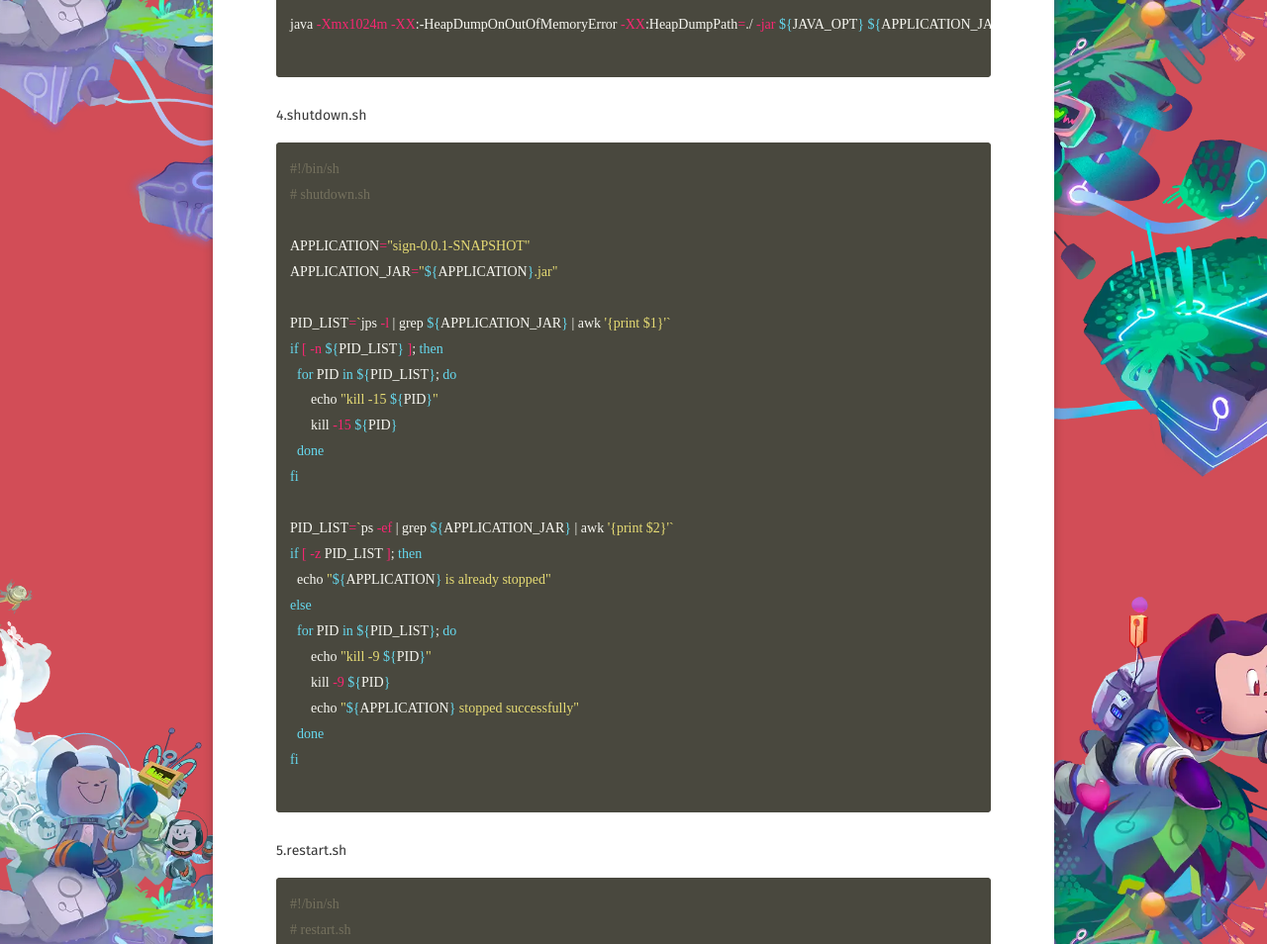
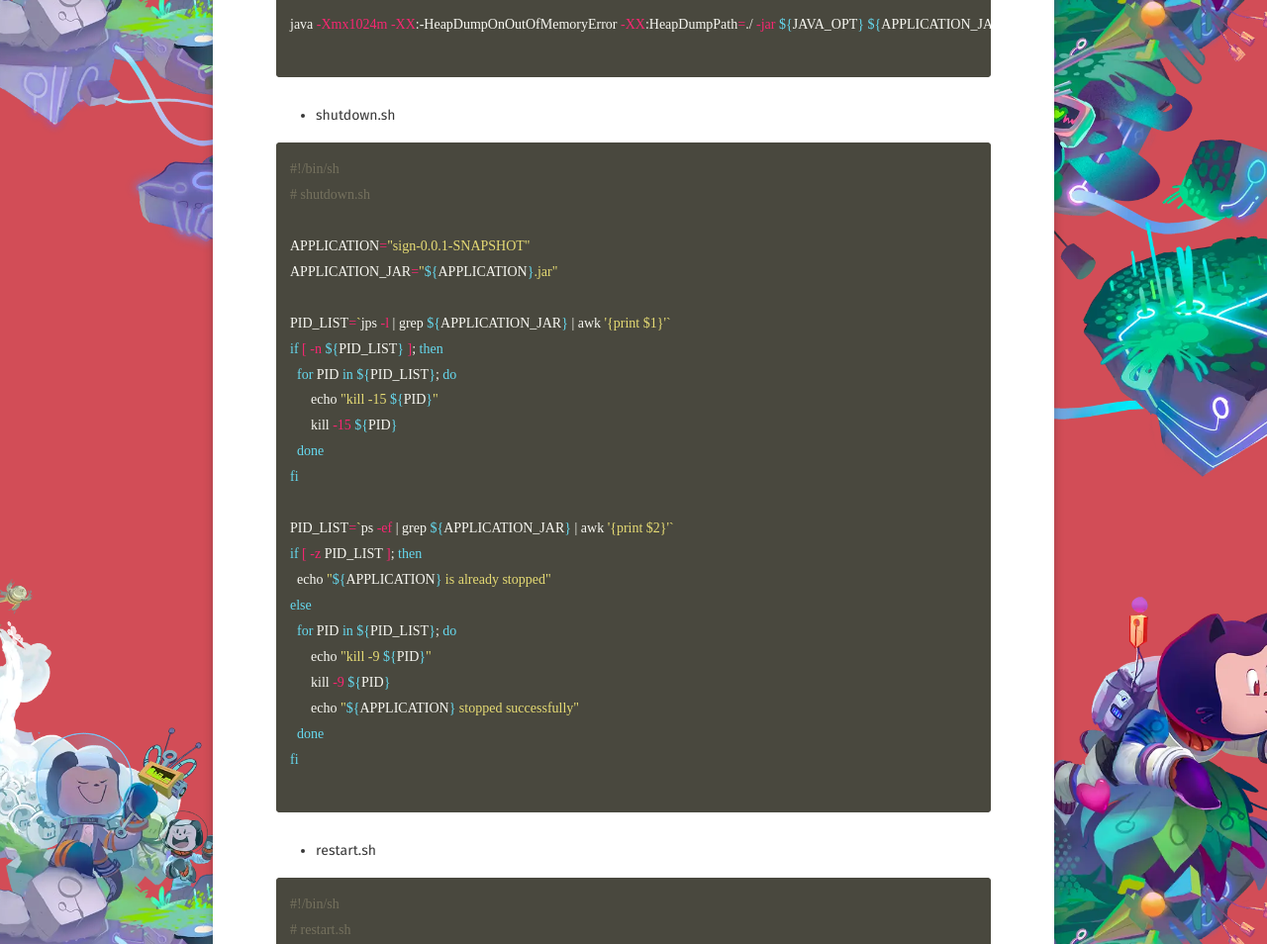
Before and after one commit to WebPavel/WebPavel.github.io, a Jekyll site: the page built from _posts/2021-01-11-thin-spring-boot-jar.md, in a window 1280 px wide and 1400 px high, scrolled down 6555 px. Shown: the part 152-1106 px from the top of the window at 99% size. Built offline with Jekyll 4.4.1, drawn with Linux system fonts in a browser that asks for light colours; some web fonts are replaced; comment, search, counter and statistics services are not loaded.

Commit message:
1. 问题

````diff
--- a/_posts/2021-01-11-thin-spring-boot-jar.md
+++ b/_posts/2021-01-11-thin-spring-boot-jar.md
@@ -260,7 +260,7 @@ java -Xmx1024m -XX:-HeapDumpOnOutOfMemoryError -XX:HeapDumpPath=./ -jar ${JAVA_O
 
 ```
 
-4.shutdown.sh
+- shutdown.sh
 
 ```shell
 #!/bin/sh
@@ -290,7 +290,7 @@ fi
 
 ```
 
-5.restart.sh
+- restart.sh
 
 ```shell
 #!/bin/sh
````
Also changed, not shown: other parts of _posts/2021-01-11-thin-spring-boot-jar.md (+3 -3 lines).
